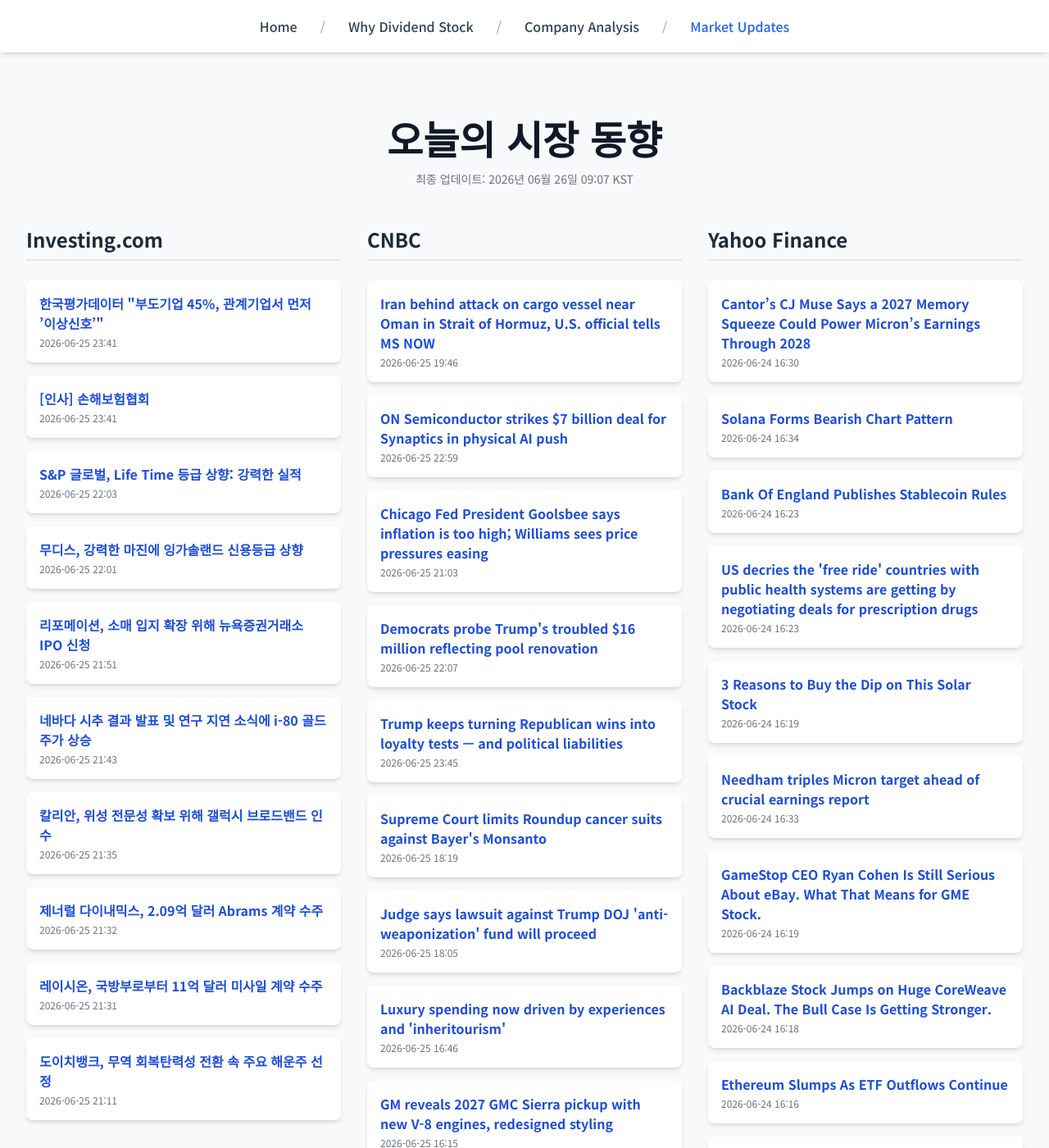
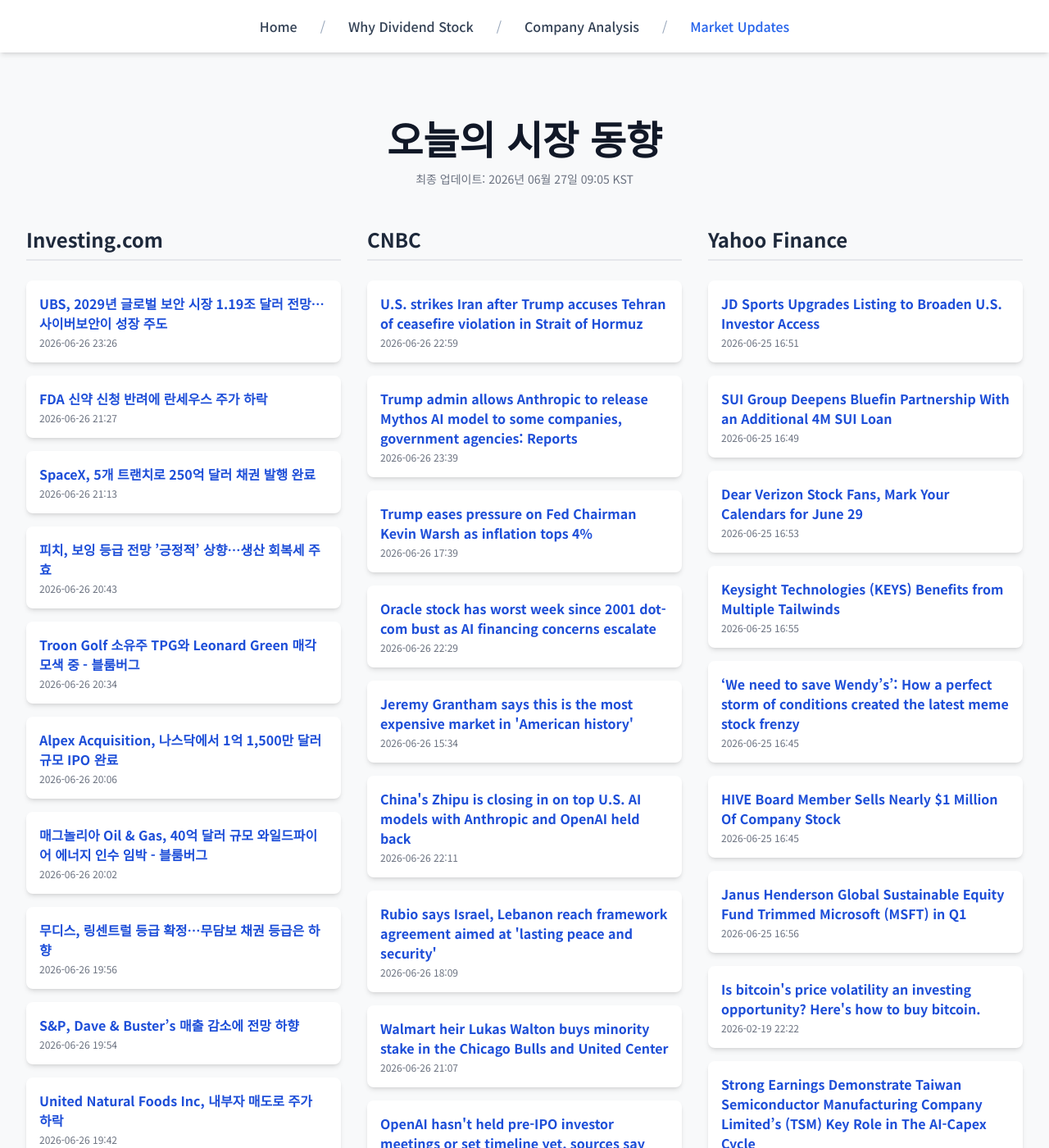
Before and after one commit to Kay-Hwang/my-company-analysis, a Jekyll site: the page built from market-updates.html, in a window 1280 px wide and 1400 px high. Shown: the whole window at 82% size. Built offline with Jekyll 4.4.1, drawn with Linux system fonts in a browser that asks for light colours; nearby versions of some CDN libraries; a script that is not in the unit is left out; some of the changed text lies outside the part shown.

Commit message:
Update daily data

```diff
--- a/_data/latest_data.json
+++ b/_data/latest_data.json
@@ -1,190 +1,190 @@
 {
-  "lastUpdated": "2026년 06월 26일 09:07 KST",
+  "lastUpdated": "2026년 06월 27일 09:05 KST",
   "news": {
     "investing": [
       {
-        "title": "한국평가데이터 \"부도기업 45%, 관계기업서 먼저 ’이상신호’\"",
-        "link": "https://kr.investing.com/news/stock-market-news/article-1996760",
-        "pubDate": "2026-06-25 23:41:12",
-        "summary": "한국평가데이터 \"부도기업 45%, 관계기업서 먼저 ’이상신호’\""
+        "title": "UBS, 2029년 글로벌 보안 시장 1.19조 달러 전망…사이버보안이 성장 주도",
+        "link": "https://kr.investing.com/news/stock-market-news/article-1997948",
+        "pubDate": "2026-06-26 23:26:20",
+        "summary": "UBS, 2029년 글로벌 보안 시장 1.19조 달러 전망…사이버보안이 성장 주도"
       },
       {
-        "title": "[인사] 손해보험협회",
-        "link": "https://kr.investing.com/news/stock-market-news/article-1996759",
-        "pubDate": "2026-06-25 23:41:12",
-        "summary": "[인사] 손해보험협회"
+        "title": "FDA 신약 신청 반려에 란세우스 주가 하락",
+        "link": "https://kr.investing.com/news/stock-market-news/article-93CH-1997904",
+        "pubDate": "2026-06-26 21:27:45",
+        "summary": "FDA 신약 신청 반려에 란세우스 주가 하락"
       },
       {
-        "title": "S&P 글로벌, Life Time 등급 상향: 강력한 실적",
-        "link": "https://kr.investing.com/news/stock-market-news/article-93CH-1996731",
-        "pubDate": "2026-06-25 22:03:34",
-        "summary": "S&P 글로벌, Life Time 등급 상향: 강력한 실적"
+        "title": "SpaceX, 5개 트랜치로 250억 달러 채권 발행 완료",
+        "link": "https://kr.investing.com/news/stock-market-news/article-1997896",
+        "pubDate": "2026-06-26 21:13:09",
+        "summary": "SpaceX, 5개 트랜치로 250억 달러 채권 발행 완료"
       },
       {
-        "title": "무디스, 강력한 마진에 잉가솔랜드 신용등급 상향",
-        "link": "https://kr.investing.com/news/stock-market-news/article-93CH-1996724",
-        "pubDate": "2026-06-25 22:01:03",
-        "summary": "무디스, 강력한 마진에 잉가솔랜드 신용등급 상향"
+        "title": "피치, 보잉 등급 전망 ’긍정적’ 상향…생산 회복세 주효",
+        "link": "https://kr.investing.com/news/stock-market-news/article-93CH-1997871",
+        "pubDate": "2026-06-26 20:43:50",
+        "summary": "피치, 보잉 등급 전망 ’긍정적’ 상향…생산 회복세 주효"
       },
       {
-        "title": "리포메이션, 소매 입지 확장 위해 뉴욕증권거래소 IPO 신청",
-        "link": "https://kr.investing.com/news/stock-market-news/article-93CH-1996719",
-        "pubDate": "2026-06-25 21:51:29",
-        "summary": "리포메이션, 소매 입지 확장 위해 뉴욕증권거래소 IPO 신청"
+        "title": "Troon Golf 소유주 TPG와 Leonard Green 매각 모색 중 - 블룸버그",
+        "link": "https://kr.investing.com/news/stock-market-news/article-93CH-1997856",
+        "pubDate": "2026-06-26 20:34:15",
+        "summary": "Troon Golf 소유주 TPG와 Leonard Green 매각 모색 중 - 블룸버그"
       },
       {
-        "title": "네바다 시추 결과 발표 및 연구 지연 소식에 i-80 골드 주가 상승",
-        "link": "https://kr.investing.com/news/stock-market-news/article-93CH-1996710",
-        "pubDate": "2026-06-25 21:43:08",
-        "summary": "네바다 시추 결과 발표 및 연구 지연 소식에 i-80 골드 주가 상승"
+        "title": "Alpex Acquisition, 나스닥에서 1억 1,500만 달러 규모 IPO 완료",
+        "link": "https://kr.investing.com/news/stock-market-news/article-432SI-1997844",
+        "pubDate": "2026-06-26 20:06:09",
+        "summary": "Alpex Acquisition, 나스닥에서 1억 1,500만 달러 규모 IPO 완료"
       },
       {
-        "title": "칼리안, 위성 전문성 확보 위해 갤럭시 브로드밴드 인수",
-        "link": "https://kr.investing.com/news/stock-market-news/article-93CH-1996701",
-        "pubDate": "2026-06-25 21:35:27",
-        "summary": "칼리안, 위성 전문성 확보 위해 갤럭시 브로드밴드 인수"
+        "title": "매그놀리아 Oil & Gas, 40억 달러 규모 와일드파이어 에너지 인수 임박 - 블룸버그",
+        "link": "https://kr.investing.com/news/stock-market-news/article-93CH-1997815",
+        "pubDate": "2026-06-26 20:02:48",
+        "summary": "매그놀리아 Oil & Gas, 40억 달러 규모 와일드파이어 에너지 인수 임박 - 블룸버그"
       },
       {
-        "title": "제너럴 다이내믹스, 2.09억 달러 Abrams 계약 수주",
-        "link": "https://kr.investing.com/news/stock-market-news/article-93CH-1996698",
-        "pubDate": "2026-06-25 21:32:47",
-        "summary": "제너럴 다이내믹스, 2.09억 달러 Abrams 계약 수주"
+        "title": "무디스, 링센트럴 등급 확정…무담보 채권 등급은 하향",
+        "link": "https://kr.investing.com/news/stock-market-news/article-93CH-1997804",
+        "pubDate": "2026-06-26 19:56:10",
+        "summary": "무디스, 링센트럴 등급 확정…무담보 채권 등급은 하향"
       },
       {
-        "title": "레이시온, 국방부로부터 11억 달러 미사일 계약 수주",
-        "link": "https://kr.investing.com/news/stock-market-news/article-93CH-1996697",
-        "pubDate": "2026-06-25 21:31:01",
-        "summary": "레이시온, 국방부로부터 11억 달러 미사일 계약 수주"
+        "title": "S&P, Dave & Buster’s 매출 감소에 전망 하향",
+        "link": "https://kr.investing.com/news/stock-market-news/article-93CH-1997802",
+        "pubDate": "2026-06-26 19:54:10",
+        "summary": "S&P, Dave & Buster’s 매출 감소에 전망 하향"
       },
       {
-        "title": "도이치뱅크, 무역 회복탄력성 전환 속 주요 해운주 선정",
-        "link": "https://kr.investing.com/news/stock-market-news/article-93CH-1996680",
-        "pubDate": "2026-06-25 21:11:10",
-        "summary": "도이치뱅크, 무역 회복탄력성 전환 속 주요 해운주 선정"
+        "title": "United Natural Foods Inc, 내부자 매도로 주가 하락",
+        "link": "https://kr.investing.com/news/stock-market-news/article-93CH-1997795",
+        "pubDate": "2026-06-26 19:42:10",
+        "summary": "United Natural Foods Inc, 내부자 매도로 주가 하락"
       }
     ],
     "cnbc": [
       {
-        "title": "Iran behind attack on cargo vessel near Oman in Strait of Hormuz, U.S. official tells MS NOW",
-        "link": "https://www.cnbc.com/2026/06/25/iran-ghalibaf-trump-us-farm-products-assets.html",
-        "pubDate": "Thu, 25 Jun 2026 19:46:29 GMT",
-        "summary": "\"The only crop we're harvesting is what you planted: decades of mistrust,\" Iranian parliament speaker Mohammad Bagher Ghalibaf said in a social media post."
+        "title": "U.S. strikes Iran after Trump accuses Tehran of ceasefire violation in Strait of Hormuz",
+        "link": "https://www.cnbc.com/2026/06/26/us-strikes-iran-strait-of-hormuz-ceasefire.html",
+        "pubDate": "Fri, 26 Jun 2026 22:59:20 GMT",
+        "summary": "The attack comes as the United States and Iran are supposed to be engaging in a 60-period of no hostilities as they hold talks to end their war."
       },
       {
-        "title": "ON Semiconductor strikes $7 billion deal for Synaptics in physical AI push",
-        "link": "https://www.cnbc.com/2026/06/25/on-semi-synaptics-deal-physical-ai.html",
-        "pubDate": "Thu, 25 Jun 2026 22:59:43 GMT",
-        "summary": "ON Semiconductor said the deal bumps up its total addressable market by $30 billion, to $243 billion by 2030."
+        "title": "Trump admin allows Anthropic to release Mythos AI model to some companies, government agencies: Reports",
+        "link": "https://www.cnbc.com/2026/06/26/us-government-anthropic-claude-mythos5-ai.html",
+        "pubDate": "Fri, 26 Jun 2026 23:39:55 GMT",
+        "summary": "Anthropic disabled access to its Fable 5 and Mythos 5 models to comply with a government export control directive citing \"national security authorities.\""
       },
       {
-        "title": "Chicago Fed President Goolsbee says inflation is too high; Williams sees price pressures easing",
-        "link": "https://www.cnbc.com/2026/06/25/chicago-fed-president-goolsbee-says-inflation-is-too-high-calls-warsh-a-serious-guy.html",
-        "pubDate": "Thu, 25 Jun 2026 21:03:16 GMT",
-        "summary": "In a live CNBC interview from his home district, Goolsbee declined to speculate on where he thinks interest rates are headed."
+        "title": "Trump eases pressure on Fed Chairman Kevin Warsh as inflation tops 4%",
+        "link": "https://www.cnbc.com/2026/06/26/trump-warsh-fed-rate-cuts-inflation.html",
+        "pubDate": "Fri, 26 Jun 2026 17:39:09 GMT",
+        "summary": "President Donald Trump's economic advisors are giving Warsh space, as the new Fed chairman, on interest rates as the president repeats calls to cut."
       },
       {
-        "title": "Democrats probe Trump's troubled $16 million reflecting pool renovation",
-        "link": "https://www.cnbc.com/2026/06/25/trump-reflecting-pool-renovation-cost-congress.html",
-        "pubDate": "Thu, 25 Jun 2026 22:07:34 GMT",
-        "summary": "President Donald Trump has attempted to spruce up Washington in advance of the country's 250th anniversary."
+        "title": "Oracle stock has worst week since 2001 dot-com bust as AI financing concerns escalate",
+        "link": "https://www.cnbc.com/2026/06/26/oracle-stock-ends-worst-week-since-2001-as-investors-dwell-on-finances.html",
+        "pubDate": "Fri, 26 Jun 2026 22:29:27 GMT",
+        "summary": "Oracle's surging spending, negative free cash flow and $130 billion debt pile are weighing on the stock."
       },
       {
-        "title": "Trump keeps turning Republican wins into loyalty tests — and political liabilities",
-        "link": "https://www.cnbc.com/2026/06/25/trump-gop-housing-bill-save-act-fisa.html",
-        "pubDate": "Thu, 25 Jun 2026 23:45:22 GMT",
-        "summary": "President Donald Trump’s moves on housing, FISA, Iran and Washington projects are creating new headaches for Republicans trying to show voters they can govern."
+        "title": "Jeremy Grantham says this is the most expensive market in 'American history'",
+        "link": "https://www.cnbc.com/2026/06/26/jeremy-grantham-says-this-is-the-most-expensive-market-in-american-history.html",
+        "pubDate": "Fri, 26 Jun 2026 15:34:09 GMT",
+        "summary": "Jeremy Grantham says soaring valuations around AI makes the U.S. stock market historically expensive."
       },
       {
-        "title": "Supreme Court limits Roundup cancer suits against Bayer's Monsanto",
-        "link": "https://www.cnbc.com/2026/06/25/glyphosate-roundup-bayer-supreme-court-case-monsanto.html",
-        "pubDate": "Thu, 25 Jun 2026 18:19:35 GMT",
-        "summary": "Glyphosate, used in Roundup weedkiller, is the most commonly utilized herbicide in agriculture, and it has long been linked to cancer claims."
+        "title": "China's Zhipu is closing in on top U.S. AI models with Anthropic and OpenAI held back",
+        "link": "https://www.cnbc.com/2026/06/26/china-zhipu-z-ai-open-source-anthropic-openai.html",
+        "pubDate": "Fri, 26 Jun 2026 22:11:33 GMT",
+        "summary": "Zhipu's GLM 5.2 shows the AI fight is shifting to who delivers the most intelligence per dollar, making open source suddenly a real contender."
       },
       {
-        "title": "Judge says lawsuit against Trump DOJ 'anti-weaponization' fund will proceed",
-        "link": "https://www.cnbc.com/2026/06/25/trump-doj-fund-lawsuit-blanche.html",
-        "pubDate": "Thu, 25 Jun 2026 18:05:48 GMT",
-        "summary": "Acting Attorney General Todd Blanche originally set up the fund as part of a settlement of a lawsuit by President Donald Trump against the IRS."
+        "title": "Rubio says Israel, Lebanon reach framework agreement aimed at 'lasting peace and security'",
+        "link": "https://www.cnbc.com/2026/06/26/israel-lebanon-hezbollah-ceasefire-rubio.html",
+        "pubDate": "Fri, 26 Jun 2026 18:09:07 GMT",
+        "summary": "Israel and Lebanon agreed to implement a ceasefire. But that is contingent on the paramilitary group Hezbollah agreeing to halt hostilities."
       },
       {
-        "title": "Luxury spending now driven by experiences and 'inheritourism'",
-        "link": "https://www.cnbc.com/2026/06/25/luxury-spending-now-driven-by-experiences-and-inheritourism.html",
-        "pubDate": "Thu, 25 Jun 2026 16:46:39 GMT",
-        "summary": "While luxury goods sales are expected to grow between 1% and 4%, experiences are on track for growth of between 3% and 7% this year, according to a new report."
+        "title": "Walmart heir Lukas Walton buys minority stake in the Chicago Bulls and United Center",
+        "link": "https://www.cnbc.com/2026/06/26/walmart-heir-lukas-walton-chicago-bulls.html",
+        "pubDate": "Fri, 26 Jun 2026 21:07:22 GMT",
+        "summary": "Lukas Walton is the 39-year-old grandson of Walmart founder Sam Walton. He and his wife, Samantha, are residents of Chicago."
       },
       {
-        "title": "GM reveals 2027 GMC Sierra pickup with new V-8 engines, redesigned styling",
-        "link": "https://www.cnbc.com/2026/06/25/gm-gmc-sierra-pickup.html",
-        "pubDate": "Thu, 25 Jun 2026 16:15:20 GMT",
-        "summary": "The new GMC Sierra trucks are crucial to GM's sales and earnings, especially highly profitable luxury Denali and off-road AT4 models."
+        "title": "OpenAI hasn't held pre-IPO investor meetings or set timeline yet, sources say",
+        "link": "https://www.cnbc.com/2026/06/26/open-ai-ipo-timeline-investors.html",
+        "pubDate": "Fri, 26 Jun 2026 17:18:03 GMT",
+        "summary": "OpenAI said it confidentially filed its prospectus with the SEC earlier this month, but noted it \"may be a while\" before it goes public."
       },
       {
-        "title": "As Social Security faces trust fund depletion, some Washington lawmakers call for taxing high earners",
-        "link": "https://www.cnbc.com/2026/06/25/social-security-why-some-washington-lawmakers-want-to-tax-high-earners.html",
-        "pubDate": "Thu, 25 Jun 2026 22:37:55 GMT",
-        "summary": "High earners may only contribute Social Security payroll taxes for part of the year. As the program faces funding woes, some lawmakers say that should change."
+        "title": "OpenAI limits new AI models to 'trusted partners' at request of U.S. government",
+        "link": "https://www.cnbc.com/2026/06/26/openai-limits-new-ai-models-to-trusted-partners-request-us-government.html",
+        "pubDate": "Fri, 26 Jun 2026 17:02:44 GMT",
+        "summary": "OpenAI said it previewed the new models' capabilities with the government ahead of the launch."
       }
     ],
     "yahoo": [
       {
-        "title": "Cantor’s CJ Muse Says a 2027 Memory Squeeze Could Power Micron’s Earnings Through 2028",
-        "link": "https://finance.yahoo.com/markets/stocks/articles/cantor-cj-muse-says-2027-163033792.html",
-        "pubDate": "2026-06-24T16:30:33Z",
-        "summary": "Cantor’s CJ Muse Says a 2027 Memory Squeeze Could Power Micron’s Earnings Through 2028"
+        "title": "JD Sports Upgrades Listing to Broaden U.S. Investor Access",
+        "link": "https://finance.yahoo.com/markets/stocks/articles/jd-sports-upgrades-listing-broaden-165103729.html",
+        "pubDate": "2026-06-25T16:51:03Z",
+        "summary": "JD Sports Upgrades Listing to Broaden U.S. Investor Access"
       },
       {
-        "title": "Solana Forms Bearish Chart Pattern",
-        "link": "https://finance.yahoo.com/markets/crypto/articles/solana-forms-bearish-chart-pattern-163400053.html",
-        "pubDate": "2026-06-24T16:34:00Z",
-        "summary": "Solana Forms Bearish Chart Pattern"
+        "title": "SUI Group Deepens Bluefin Partnership With an Additional 4M SUI Loan",
+        "link": "https://finance.yahoo.com/markets/crypto/articles/sui-group-deepens-bluefin-partnership-164900150.html",
+        "pubDate": "2026-06-25T16:49:00Z",
+        "summary": "SUI Group Deepens Bluefin Partnership With an Additional 4M SUI Loan"
       },
       {
-        "title": "Bank Of England Publishes Stablecoin Rules",
-        "link": "https://finance.yahoo.com/markets/crypto/articles/bank-england-publishes-stablecoin-rules-162300272.html",
-        "pubDate": "2026-06-24T16:23:00Z",
-        "summary": "Bank Of England Publishes Stablecoin Rules"
+        "title": "Dear Verizon Stock Fans, Mark Your Calendars for June 29",
+        "link": "https://finance.yahoo.com/markets/stocks/articles/dear-verizon-stock-fans-mark-165303224.html",
+        "pubDate": "2026-06-25T16:53:03Z",
+        "summary": "Dear Verizon Stock Fans, Mark Your Calendars for June 29"
       },
       {
-        "title": "US decries the 'free ride' countries with public health systems are getting by negotiating deals for prescription drugs",
-        "link": "https://finance.yahoo.com/healthcare/articles/us-decries-free-ride-countries-162357063.html",
-        "pubDate": "2026-06-24T16:23:57Z",
-        "summary": "US decries the 'free ride' countries with public health systems are getting by negotiating deals for prescription drugs"
+        "title": "Keysight Technologies (KEYS) Benefits from Multiple Tailwinds",
+        "link": "https://finance.yahoo.com/markets/stocks/articles/keysight-technologies-keys-benefits-multiple-165518814.html",
+        "pubDate": "2026-06-25T16:55:18Z",
+        "summary": "Keysight Technologies (KEYS) Benefits from Multiple Tailwinds"
       },
       {
-        "title": "3 Reasons to Buy the Dip on This Solar Stock",
-        "link": "https://finance.yahoo.com/markets/stocks/articles/3-reasons-buy-dip-solar-161926576.html",
-        "pubDate": "2026-06-24T16:19:26Z",
-        "summary": "3 Reasons to Buy the Dip on This Solar Stock"
+        "title": "‘We need to save Wendy’s’: How a perfect storm of conditions created the latest meme stock frenzy",
+        "link": "https://finance.yahoo.com/markets/stocks/articles/save-wendy-perfect-storm-conditions-164500645.html",
+        "pubDate": "2026-06-25T16:45:00Z",
+        "summary": "‘We need to save Wendy’s’: How a perfect storm of conditions created the latest meme stock frenzy"
       },
       {
-        "title": "Needham triples Micron target ahead of crucial earnings report",
-        "link": "https://finance.yahoo.com/markets/stocks/articles/needham-triples-micron-target-ahead-163300247.html",
-        "pubDate": "2026-06-24T16:33:00Z",
-        "summary": "Needham triples Micron target ahead of crucial earnings report"
+        "title": "HIVE Board Member Sells Nearly $1 Million Of Company Stock",
+        "link": "https://finance.yahoo.com/markets/stocks/articles/hive-board-member-sells-nearly-164500540.html",
+        "pubDate": "2026-06-25T16:45:00Z",
+        "summary": "HIVE Board Member Sells Nearly $1 Million Of Company Stock"
       },
       {
-        "title": "GameStop CEO Ryan Cohen Is Still Serious About eBay. What That Means for GME Stock.",
-        "link": "https://finance.yahoo.com/markets/stocks/articles/gamestop-ceo-ryan-cohen-still-161929918.html",
-        "pubDate": "2026-06-24T16:19:29Z",
-        "summary": "GameStop CEO Ryan Cohen Is Still Serious About eBay. What That Means for GME Stock."
+        "title": "Janus Henderson Global Sustainable Equity Fund Trimmed Microsoft (MSFT) in Q1",
+        "link": "https://finance.yahoo.com/markets/stocks/articles/janus-henderson-global-sustainable-equity-165620768.html",
+        "pubDate": "2026-06-25T16:56:20Z",
+        "summary": "Janus Henderson Global Sustainable Equity Fund Trimmed Microsoft (MSFT) in Q1"
       },
       {
-        "title": "Backblaze Stock Jumps on Huge CoreWeave AI Deal. The Bull Case Is Getting Stronger.",
-        "link": "https://finance.yahoo.com/markets/stocks/articles/backblaze-stock-jumps-huge-coreweave-161810395.html",
-        "pubDate": "2026-06-24T16:18:10Z",
-        "summary": "Backblaze Stock Jumps on Huge CoreWeave AI Deal. The Bull Case Is Getting Stronger."
+        "title": "Is bitcoin's price volatility an investing opportunity? Here's how to buy bitcoin.",
+        "link": "https://finance.yahoo.com/personal-finance/investing/article/how-to-buy-bitcoin-222211772.html",
+        "pubDate": "2026-02-19T22:22:11Z",
+        "summary": "Is bitcoin's price volatility an investing opportunity? Here's how to buy bitcoin."
       },
       {
-        "title": "Ethereum Slumps As ETF Outflows Continue",
-        "link": "https://finance.yahoo.com/markets/crypto/articles/ethereum-slumps-etf-outflows-continue-161600360.html",
-        "pubDate": "2026-06-24T16:16:00Z",
-        "summary": "Ethereum Slumps As ETF Outflows Continue"
+        "title": "Strong Earnings Demonstrate Taiwan Semiconductor Manufacturing Company Limited’s (TSM) Key Role in The AI-Capex Cycle",
+        "link": "https://finance.yahoo.com/markets/stocks/articles/strong-earnings-demonstrate-taiwan-semiconductor-165551769.html",
+        "pubDate": "2026-06-25T16:55:51Z",
+        "summary": "Strong Earnings Demonstrate Taiwan Semiconductor Manufacturing Company Limited’s (TSM) Key Role in The AI-Capex Cycle"
       },
       {
-        "title": "AI Chip Company Sets $29 Billion U.S. Offering In Another Big-Time IPO",
-        "link": "https://www.investors.com/news/sk-hynix-ai-chip-company-ipo/?src=A00220&yptr=yahoo",
-        "pubDate": "2026-06-24T16:15:24Z",
-        "summary": "AI Chip Company Sets $29 Billion U.S. Offering In Another Big-Time IPO"
+        "title": "Got $3,000? Here Are My Top 3 Artificial Intelligence (AI) Stocks to Buy Right Now",
+        "link": "https://finance.yahoo.com/markets/stocks/articles/got-3-000-top-3-165000055.html",
+        "pubDate": "2026-06-25T16:50:00Z",
+        "summary": "Got $3,000? Here Are My Top 3 Artificial Intelligence (AI) Stocks to Buy Right Now"
       }
     ]
   }
```
